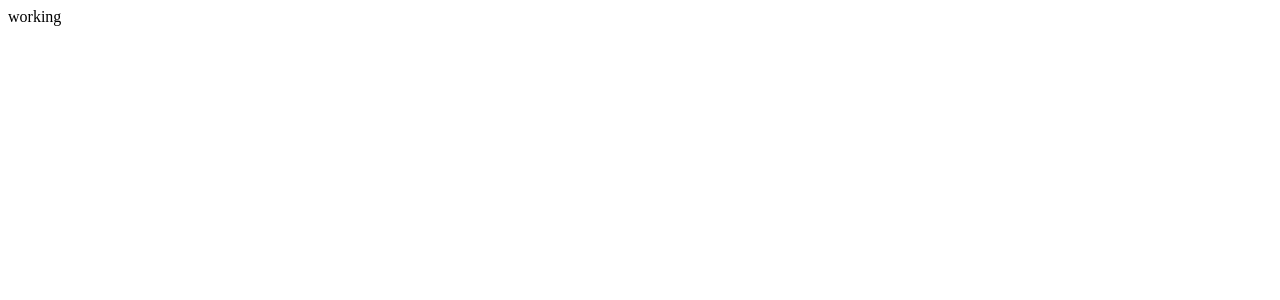
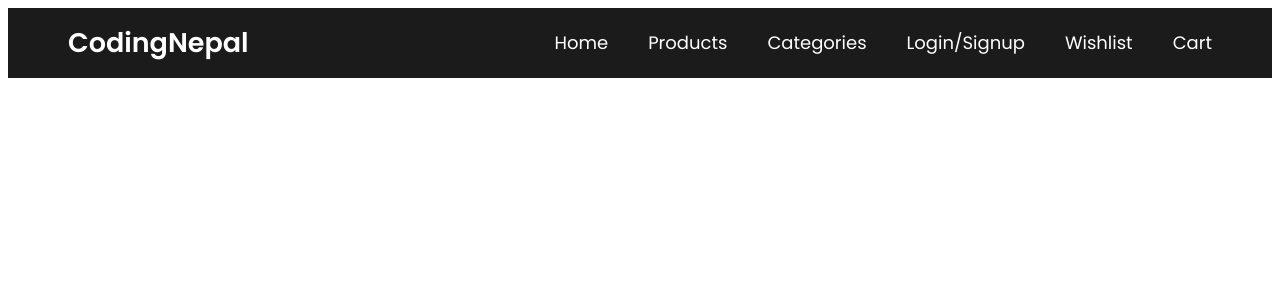
Before and after one commit to Quadsquad04/OnlineShopping, an Angular app in the folder ShoppingFrontEnd/: page / in a window 1280 px wide. Shown: the top 300 px of the page. Built offline with nearby package versions, Linux system fonts and the light colour scheme.

Commit message:
navbar added

```diff
--- a/ShoppingFrontEnd/src/app/app.component.html
+++ b/ShoppingFrontEnd/src/app/app.component.html
@@ -1 +1 @@
-working
+<app-navbar></app-navbar>
--- a/ShoppingFrontEnd/src/app/app.module.ts
+++ b/ShoppingFrontEnd/src/app/app.module.ts
@@ -3,10 +3,12 @@ import { NgModule } from '@angular/core';
 
 import { AppRoutingModule } from './app-routing.module';
 import { AppComponent } from './app.component';
+import { NavbarComponent } from './navbar/navbar.component';
 
 @NgModule({
   declarations: [
-    AppComponent
+    AppComponent,
+    NavbarComponent
   ],
   imports: [
     BrowserModule,
--- /dev/null
+++ b/ShoppingFrontEnd/src/app/navbar/navbar.component.css
@@ -0,0 +1,179 @@
+@import url('https://fonts.googleapis.com/css?family=Poppins:400,500,600,700&display=swap');
+*{
+  margin: 0;
+  padding: 0;
+  user-select: none;
+  box-sizing: border-box;
+  font-family: 'Poppins', sans-serif;
+}
+body{
+  background: #f2f2f2;
+}
+nav{
+  background: #1b1b1b;
+}
+nav:after{
+  content: '';
+  clear: both;
+  display: table;
+}
+nav .logo{
+  float: left;
+  color: white;
+  font-size: 27px;
+  font-weight: 600;
+  line-height: 70px;
+  padding-left: 60px;
+}
+nav ul{
+  float: right;
+  margin-right: 40px;
+  list-style: none;
+  position: relative;
+}
+nav ul li{
+  float: left;
+  display: inline-block;
+  background: #1b1b1b;
+  margin: 0 5px;
+}
+nav ul li a{
+  color: white;
+  line-height: 70px;
+  text-decoration: none;
+  font-size: 18px;
+  padding: 8px 15px;
+}
+nav ul li a:hover{
+  color: cyan;
+  border-radius: 5px;
+  box-shadow:  0 0 5px #33ffff,
+               0 0 10px #66ffff;
+}
+nav ul ul li a:hover{
+  box-shadow: none;
+}
+nav ul ul{
+  position: absolute;
+  top: 90px;
+  border-top: 3px solid cyan;
+  opacity: 0;
+  visibility: hidden;
+  transition: top .3s;
+}
+nav ul ul ul{
+  border-top: none;
+}
+nav ul li:hover > ul{
+  top: 70px;
+  opacity: 1;
+  visibility: visible;
+}
+nav ul ul li{
+  position: relative;
+  margin: 0px;
+  width: 150px;
+  float: none;
+  display: list-item;
+  border-bottom: 1px solid rgba(0,0,0,0.3);
+}
+nav ul ul li a{
+  line-height: 50px;
+}
+nav ul ul ul li{
+  position: relative;
+  top: -60px;
+  left: 150px;
+}
+.show,.icon,input{
+  display: none;
+}
+.fa-plus{
+  font-size: 15px;
+  margin-left: 40px;
+}
+@media all and (max-width: 968px) {
+  nav ul{
+    margin-right: 0px;
+    float: left;
+  }
+  nav .logo{
+    padding-left: 30px;
+    width: 100%;
+  }
+  .show + a, ul{
+    display: none;
+  }
+  nav ul li,nav ul ul li{
+    display: block;
+    width: 100%;
+  }
+  nav ul li a:hover{
+    box-shadow: none;
+  }
+  .show{
+    display: block;
+    color: white;
+    font-size: 18px;
+    padding: 0 20px;
+    line-height: 70px;
+    cursor: pointer;
+  }
+  .show:hover{
+    color: cyan;
+  }
+  .icon{
+    display: block;
+    color: white;
+    position: absolute;
+    top: 0;
+    right: 40px;
+    line-height: 70px;
+    cursor: pointer;
+    font-size: 25px;
+  }
+  nav ul ul{
+    top: 70px;
+    border-top: 0px;
+    float: none;
+    position: static;
+    display: none;
+    opacity: 1;
+    visibility: visible;
+  }
+  nav ul ul a{
+    padding-left: 40px;
+  }
+  nav ul ul ul a{
+    padding-left: 80px;
+  }
+  nav ul ul ul li{
+    position: static;
+  }
+  [id^=btn]:checked + ul{
+    display: block;
+  }
+  nav ul ul li{
+    border-bottom: 0px;
+  }
+  span.cancel:before{
+    content: '\f00d';
+  }
+}
+.content{
+  z-index: -1;
+  position: absolute;
+  top: 50%;
+  left: 50%;
+  transform: translate(-50%,-50%);
+  text-align: center;
+}
+header{
+  font-size: 35px;
+  font-weight: 600;
+  padding: 10px 0;
+}
+p{
+  font-size: 30px;
+  font-weight: 500;
+}
--- /dev/null
+++ b/ShoppingFrontEnd/src/app/navbar/navbar.component.html
@@ -0,0 +1,50 @@
+<nav>
+    <div class="logo">CodingNepal</div>
+<label for="btn" class="icon">
+      <span class="fa fa-bars"></span>
+    </label>
+    <input type="checkbox" id="btn">
+    <ul>
+<li><a href="#">Home</a></li>
+<li>
+        <label for="btn-1" class="show">Products +</label>
+        <a href="#">Products</a>
+        <input type="checkbox" id="btn-1">
+        <ul>
+<li><a href="#">Pages</a></li>
+<li><a href="#">Elements</a></li>
+<li><a href="#">Icon</a>
+</li>
+</ul>
+</li>
+
+
+<li>
+        <label for="btn-3" class="show">Categories +</label>
+        <a href="#">Categories</a>
+        <input type="checkbox" id="btn-3">
+        <ul>
+<li><a href="#">Web Design</a></li>
+<li><a href="#">App Design</a></li>
+</ul>
+</li>
+
+<li>
+        <label for="btn-4" class="show">Login/Signup +</label>
+        <a href="#">Login/Signup</a>
+        <input type="checkbox" id="btn-4">
+        <ul>
+<li><a href="#">User </a></li>
+<li><a href="#">Retailer </a></li>
+</ul>
+</li>
+
+<li><a href="#">Wishlist</a></li>
+<li><a href="#">Cart</a></li>
+</ul>
+</nav>
+<script>
+    $('.icon').click(function(){
+      $('span').toggleClass("cancel");
+    });
+  </script>
--- /dev/null
+++ b/ShoppingFrontEnd/src/app/navbar/navbar.component.ts
@@ -0,0 +1,15 @@
+import { Component, OnInit } from '@angular/core';
+
+@Component({
+  selector: 'app-navbar',
+  templateUrl: './navbar.component.html',
+  styleUrls: ['./navbar.component.css']
+})
+export class NavbarComponent implements OnInit {
+
+  constructor() { }
+
+  ngOnInit() {
+  }
+
+}
```
Also changed, not shown: 1 other file (tests, documents, lock files or other folders).
